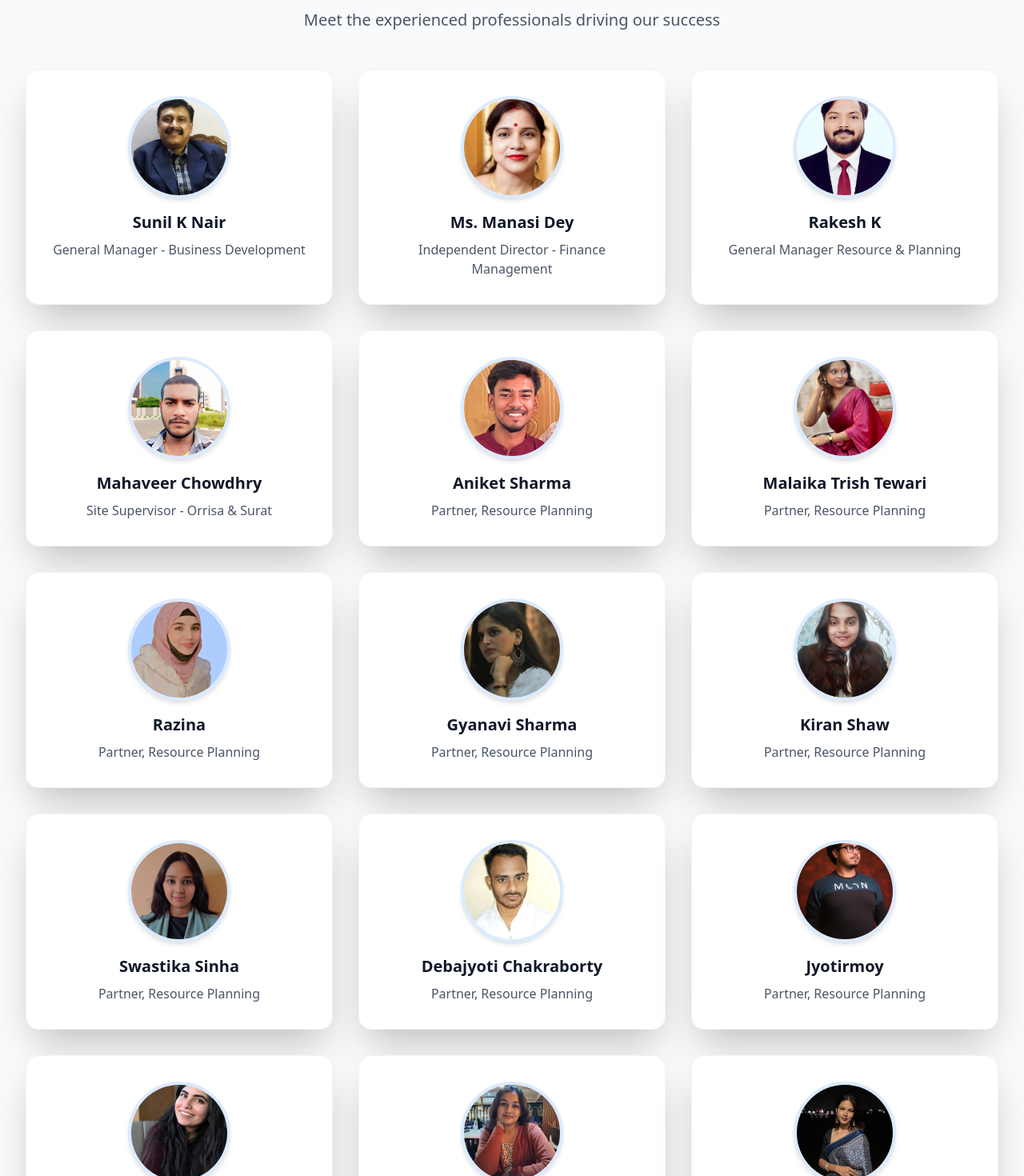
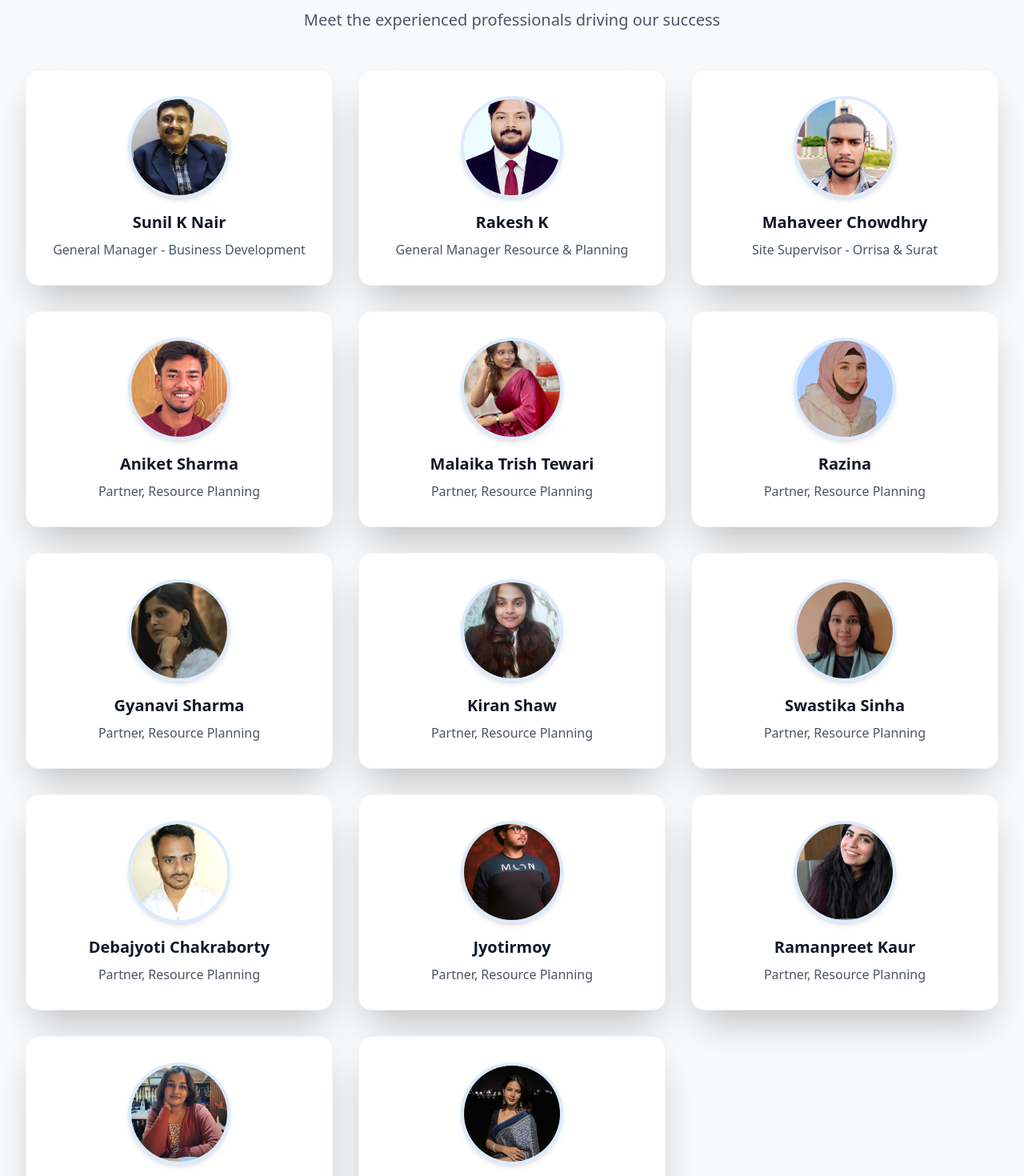
Before and after one commit to vgokul27/Labour-Bridge, a React (Vite) app in the folder labour-bridge/: page /about in a window 1280 px wide. Shown: the part 1280-2750 px from the top of the page at 80% size. Built offline with nearby package versions, Linux system fonts and the light colour scheme.

Commit message:
Mansi dey removed from team

```diff
--- a/labour-bridge/src/components/AboutSection.jsx
+++ b/labour-bridge/src/components/AboutSection.jsx
@@ -44,12 +44,6 @@ const AboutSection = () => {
       name: "Sunil K Nair",
       role: "General Manager - Business Development",
       image: "sunil.jpg",
-    },
-
-    {
-      name: "Ms. Manasi Dey",
-      role: "Independent Director - Finance Management",
-      image: "manasi-dey.jpg",
     },
     {
       name: "Rakesh K",
@@ -102,7 +96,7 @@ const AboutSection = () => {
       image: "jyotirmoy.jpg",
     },
     {
-      name: "ramanpreet Kaur",
+      name: "Ramanpreet Kaur",
       role: "Partner, Resource Planning",
       image: "ramanpreet.jpg",
     },
```
